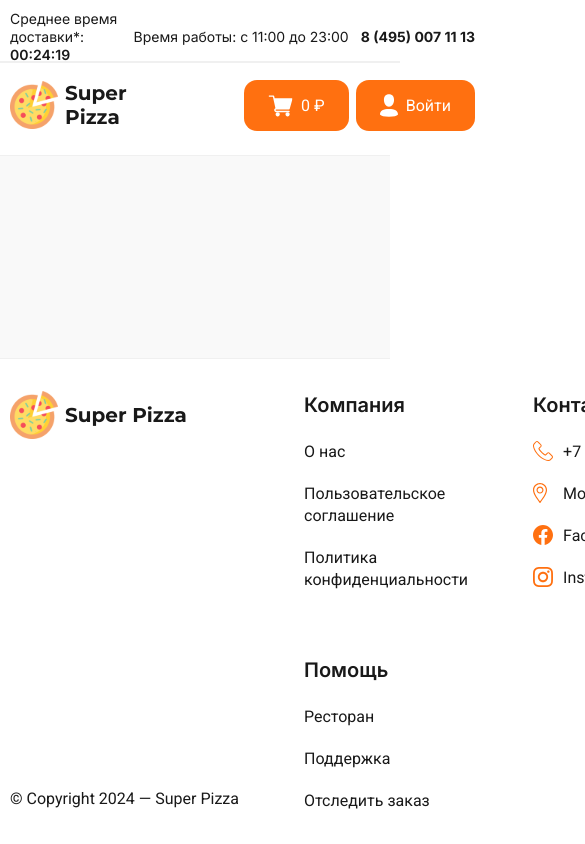
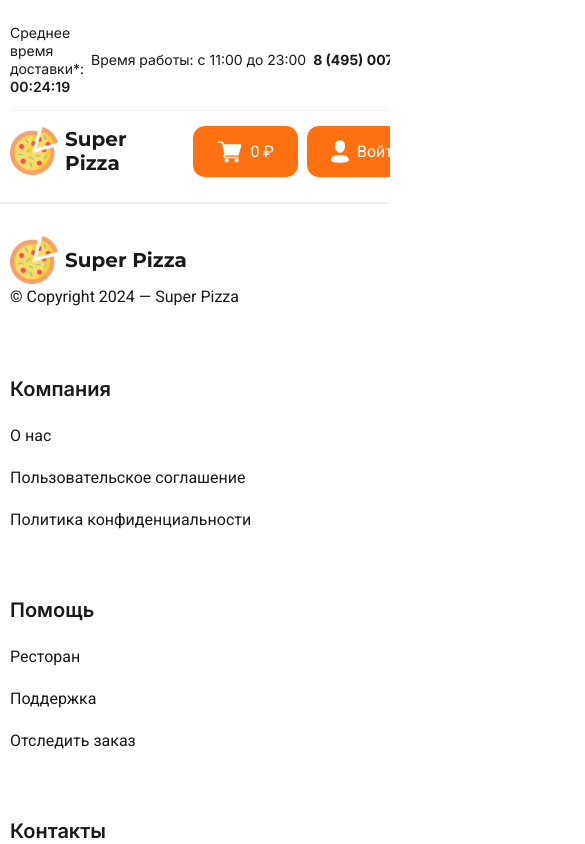
Before and after one commit to AnnaBegisheva/food-delivery-app, a React (Vite) app: page / in a window 390 px wide. Shown: the top 844 px of the page, 585 px wide, since content can reach past the window. Built offline with nearby package versions, Linux system fonts and the light colour scheme.

Commit message:
MANNA-2: according to comments

```diff
--- a/index.html
+++ b/index.html
@@ -9,7 +9,7 @@
       href="https://fonts.googleapis.com/css2?family=Inter:wght@100..900&family=Montserrat:wght@700&family=Roboto:wght@400;500;700&display=swap"
       rel="stylesheet" />
     <meta name="viewport" content="width=device-width, initial-scale=1.0" />
-    <title>Supper pizza</title>
+    <title>Supper Pizza</title>
   </head>
   <body>
     <div id="root"></div>
--- a/src/App.jsx
+++ b/src/App.jsx
@@ -4,14 +4,14 @@ import classNames from 'classnames/bind'
 import Header from './components/Header'
 import Footer from './components/Footer'
 
+const cx = classNames.bind(styles)
+
 function App() {
-  const cx = classNames.bind(styles)
-
   return (
     <>
       <div className={cx('container')}>
         <Header />
-        <div className='main'></div>
+        <div className={cx('main')}></div>
         <Footer />
       </div>
     </>
--- a/src/components/Button.jsx
+++ b/src/components/Button.jsx
@@ -2,9 +2,9 @@ import { useState } from 'react'
 import styles from '../styles/modules/components/button.module.scss'
 import classNames from 'classnames/bind'
 
+const cx = classNames.bind(styles)
+
 function Button({ text, isLarge, type, icon }) {
-  const cx = classNames.bind(styles)
-
   return (
     <>
       <button
@@ -12,8 +12,8 @@ function Button({ text, isLarge, type, icon }) {
           [`btn--${type}`]: true,
           'btn--large': isLarge,
         })}>
-        {icon && <img src={icon} alt='Icon' className={cx('btn__icon')} />}
-        <span className={cx('btn__text')}>{text}</span>
+        {icon && <img src={icon} alt='Icon' className={cx('icon')} />}
+        <span className={cx('text')}>{text}</span>
       </button>
     </>
   )
--- a/src/components/Footer.jsx
+++ b/src/components/Footer.jsx
@@ -2,67 +2,67 @@ import styles from '../styles/modules/layout/footer.module.scss'
 import classNames from 'classnames/bind'
 import Logo from './Logo'
 
+const cx = classNames.bind(styles)
+
 function Footer() {
-  const cx = classNames.bind(styles)
-
   return (
     <>
       <footer className={cx('footer')}>
         <div className={cx('container')}>
-          <div className={cx('footer__section', 'logo-box')}>
+          <section className={cx('section', 'logo-box')}>
             <Logo />
             <div className={cx('copy')}>&copy; Copyright 2024 — Super Pizza</div>
-          </div>
+          </section>
 
-          <nav className={cx('footer__nav')}>
-            <section className={cx('footer__section')}>
-              <h4 className={cx('footer__title')}>Компания</h4>
-              <ul className={cx('footer__list')}>
-                <li>
+          <nav className={cx('nav')}>
+            <section className={cx('section')}>
+              <h4 className={cx('title')}>Компания</h4>
+              <ul className={cx('list')}>
+                <li className={cx('item')}>
                   <a href='#'>О нас</a>
                 </li>
-                <li>
+                <li className={cx('item')}>
                   <a href='#'>Пользовательское соглашение</a>
                 </li>
-                <li>
+                <li className={cx('item')}>
                   <a href='#'>Политика конфиденциальности</a>
                 </li>
               </ul>
             </section>
 
-            <section className={cx('footer__section')}>
-              <h4 className={cx('footer__title')}>Помощь</h4>
-              <ul className={cx('footer__list')}>
-                <li>
+            <section className={cx('section')}>
+              <h4 className={cx('title')}>Помощь</h4>
+              <ul className={cx('list')}>
+                <li className={cx('item')}>
                   <a href='#'>Ресторан</a>
                 </li>
-                <li>
+                <li className={cx('item')}>
                   <a href='#'>Поддержка</a>
                 </li>
-                <li>
+                <li className={cx('item')}>
                   <a href='#'>Отследить заказ</a>
                 </li>
               </ul>
             </section>
           </nav>
 
-          <address className={cx('footer__section')}>
-            <h4 className={cx('footer__title')}>Контакты</h4>
-            <ul className={cx('footer__list')}>
-              <li className={cx('contacts__list-item', 'contacts__list-item--phone')} id='phone'>
+          <address className={cx('section')}>
+            <h4 className={cx('title')}>Контакты</h4>
+            <ul className={cx('list')}>
+              <li className={cx('item', 'contactsItem', 'contactsItem--phone')} id='phone'>
                 <a href='tel:+79262231011'>+7 (926) 223-10-11</a>
               </li>
-              <li className={cx('contacts__list-item', 'contacts__list-item--address')}>
+              <li className={cx('item', 'contactsItem', 'contactsItem--address')}>
                 <a
                   href='https://www.google.fr/maps/place/%D0%92%D0%BE%D1%80%D0%BE%D0%BD%D0%B5%D0%B6%D1%81%D0%BA%D0%B0%D1%8F+%D1%83%D0%BB.,+99,+%D0%9C%D0%BE%D1%81%D0%BA%D0%B2%D0%B0,+%D0%A0%D0%BE%D1%81%D1%81%D0%B8%D1%8F,+115597/@55.6099368,37.7586958,17z/data=!3m1!4b1!4m5!3m4!1s0x414ab11519f07349:0x1a82a22689b083fa!8m2!3d55.6099338!4d37.7612707?entry=ttu'
                   target='_blank'>
                   Москва, ул. Воронежская, д.99
                 </a>
               </li>
-              <li className={cx('contacts__list-item', 'contacts__list-item--facebook')}>
+              <li className={cx('item', 'contactsItem', 'contactsItem--facebook')}>
                 <a href='#'>Facebook</a>
               </li>
-              <li className={cx('contacts__list-item', 'contacts__list-item--instagram')}>
+              <li className={cx('item', 'contactsItem', 'contactsItem--instagram')}>
                 <a href='#'>Instagram</a>
               </li>
             </ul>
--- a/src/components/Header.jsx
+++ b/src/components/Header.jsx
@@ -6,10 +6,12 @@ import Button from './Button'
 import accountIcon from '../assets/images/account-icon.svg'
 import cartIcon from '../assets/images/cart-icon.svg'
 
+const cx = classNames.bind(styles)
+const currency = '₽'
+
 function Header() {
   const [sum, setSum] = useState(0)
   const [time, setTime] = useState('00:24:19')
-  const cx = classNames.bind(styles)
 
   return (
     <>
@@ -17,15 +19,16 @@ function Header() {
         <div className={cx('container')}>
           <div className={cx('time-estimation')}>
             Среднее время доставки*:
-            <span> {time}</span>
+            <span className={cx('delivery-time')}> {time}</span>
           </div>
           <div className={cx('working-hours')}>Время работы: с 11:00 до 23:00</div>
           <a className={cx('tel')} href='tel:+74950071113'>
             8 (495) 007 11 13
           </a>
-
-          <Logo header={true} />
-          <Button text={`${sum} ₽`} type={'primary'} icon={cartIcon} />
+        </div>
+        <div className={cx('container')}>
+          <Logo start={true} />
+          <Button text={`${sum} ${currency}`} type={'primary'} icon={cartIcon} />
           <Button text={`Войти`} type={'primary'} icon={accountIcon} />
         </div>
       </header>
--- a/src/components/Logo.jsx
+++ b/src/components/Logo.jsx
@@ -2,14 +2,14 @@ import styles from '../styles/modules/components/logo.module.scss'
 import classNames from 'classnames/bind'
 import logoIcon from '../assets/images/pizza-icon.svg'
 
-function Logo({ header }) {
-  const cx = classNames.bind(styles)
+const cx = classNames.bind(styles)
 
+function Logo({ start }) {
   return (
     <>
-      <div className={cx('logo-box', { 'logo-box--header': header })}>
-        <img src={logoIcon} alt='Logo' className={cx('logo-box__icon')} />
-        <span className={cx('logo-box__name')}>Super Pizza</span>
+      <div className={cx('logo-box', { 'logo-box--start': start })}>
+        <img src={logoIcon} alt='Logo' className={cx('icon')} />
+        <span className={cx('name')}>Super Pizza</span>
       </div>
     </>
   )
--- a/src/styles/_base.scss
+++ b/src/styles/_base.scss
@@ -1,15 +1,17 @@
-// COLORS
-$color-primary: rgba(255, 112, 16, 1);
-$color-primary-light: rgba(255, 238, 226, 1);
-$color-red: rgba(226, 53, 53, 1);
-$color-green: rgba(29, 201, 77, 1);
-$color-black: rgba(25, 25, 25, 1);
-$color-white: rgba(255, 255, 255, 1);
-$color-background: rgba(249, 249, 249, 1);
-$color-grey-light: rgba(240, 240, 240, 1);
-$color-text-grey: rgba(165, 165, 165, 1);
+:root {
+  // COLORS
+  --color-primary: rgba(255, 112, 16, 1);
+  --color-primary-light: rgba(255, 238, 226, 1);
+  --color-red: rgba(226, 53, 53, 1);
+  --color-green: rgba(29, 201, 77, 1);
+  --color-black: rgba(25, 25, 25, 1);
+  --color-white: rgba(255, 255, 255, 1);
+  --color-background: rgba(249, 249, 249, 1);
+  --color-grey-light: rgba(240, 240, 240, 1);
+  --color-text-grey: rgba(165, 165, 165, 1);
 
-//FONTS
-$font-primary: 'Roboto', sans-serif;
-$font-secondary: 'Inter', sans-serif;
-$font-logo: 'Montserrat', sans-serif;
+  //FONTS
+  --font-primary: 'Roboto', sans-serif;
+  --font-secondary: 'Inter', sans-serif;
+  --font-logo: 'Montserrat', sans-serif;
+}
--- a/src/styles/modules/components/button.module.scss
+++ b/src/styles/modules/components/button.module.scss
@@ -1,8 +1,8 @@
 @import '../../base';
 
 .btn {
-  color: $color-white;
-  font-family: $font-primary;
+  color: var(--color-white);
+  font-family: var(--font-primary);
   font-weight: 400;
   font-size: 1.6rem;
   text-align: center;
@@ -13,17 +13,16 @@
   display: flex;
   align-items: center;
   transition: all 0.2s;
+  border: 1px solid currentColor;
 
   &:active,
   &:focus {
     outline: none;
-    transform: translateY(-1px);
-    box-shadow: 0 0.5rem 1rem rgba($color-black, 0.5);
+    box-shadow: 0 0.5rem 1rem rgba(var(--color-black, 0.5));
   }
 
   &:hover {
-    transform: translateY(-3px);
-    box-shadow: 0 1rem 2rem rgba($color-black, 0.2);
+    box-shadow: 0 1rem 2rem rgba(var(--color-black, 0.2));
   }
 
   &--large {
@@ -31,32 +30,32 @@
   }
 
   &--green {
-    background-color: $color-green;
+    background-color: var(--color-green);
   }
 
   &--red {
-    background-color: $color-red;
+    background-color: var(--color-red);
   }
 
   &--primary {
-    background-color: $color-primary;
+    background-color: var(--color-primary);
     transition: all 0.2s ease-out;
 
     &:hover {
-      background-color: $color-white;
-      color: $color-primary;
-      border: 1px solid $color-primary;
+      background-color: var(--color-white);
+      color: var(--color-primary);
+      border: 1px solid var(--color-primary);
 
-      & > .btn__icon {
+      & > .icon {
         filter: brightness(0) saturate(100%) invert(60%) sepia(75%) saturate(4021%) hue-rotate(351deg) brightness(100%)
           contrast(102%);
       }
     }
   }
+}
 
-  &__icon {
-    display: inline-block;
-    max-width: 100%;
-    margin-right: 0.8rem;
-  }
+.icon {
+  display: inline-block;
+  max-width: 100%;
+  margin-right: 0.8rem;
 }
--- a/src/styles/modules/components/logo.module.scss
+++ b/src/styles/modules/components/logo.module.scss
@@ -4,40 +4,20 @@
   display: flex;
   align-items: center;
 
-  &__icon {
-    width: 4.8rem;
-    height: 4.8rem;
-    margin-right: 0.7rem;
-  }
-
-  &__name {
-    font-family: $font-logo;
-    font-size: 2rem;
-    line-height: 2.4rem;
-  }
-
-  &--header {
+  &--start {
     justify-self: start;
-    position: relative;
-
-    &::before {
-      content: '';
-      background-color: $color-grey-light;
-      height: 0.125rem;
-      width: 100vw;
-      position: absolute;
-      top: -2rem;
-      left: 0;
-    }
-
-    &::after {
-      content: '';
-      background-color: $color-grey-light;
-      height: 0.125rem;
-      width: 100vw;
-      position: absolute;
-      top: -2rem;
-      right: 0;
-    }
+    padding: 1.7rem 0;
   }
 }
+
+.icon {
+  width: 4.8rem;
+  height: 4.8rem;
+  margin-right: 0.7rem;
+}
+
+.name {
+  font-family: var(--font-logo);
+  font-size: 2rem;
+  line-height: 2.4rem;
+}
--- a/src/styles/modules/layout/app.module.scss
+++ b/src/styles/modules/layout/app.module.scss
@@ -14,8 +14,8 @@ html {
 }
 
 body {
-  font-family: $font-primary;
-  color: $color-black;
+  font-family: var(--font-primary);
+  color: var(--color-black);
   font-weight: 400;
   line-height: 1.6;
 }
@@ -26,7 +26,7 @@ a {
 }
 
 .container {
-  background-color: $color-background;
+  background-color: var(--color-background);
   display: grid;
   grid-template-columns: minmax(1rem, 1fr) minmax(min-content, 129rem) minmax(1rem, 1fr);
   grid-template-rows: auto 1fr auto;
@@ -36,4 +36,9 @@ a {
     'footer footer footer';
 
   min-height: 100vh;
+  overflow: hidden;
 }
+
+.main {
+  grid-area: main;
+}
--- a/src/styles/modules/layout/footer.module.scss
+++ b/src/styles/modules/layout/footer.module.scss
@@ -1,15 +1,44 @@
 @import '../../base';
 
 .footer {
-  background-color: $color-white;
+  background-color: var(--color-white);
   padding: 3.2rem 1rem;
   grid-area: footer;
   display: grid;
   grid-template-columns: 1fr minmax(min-content, 129rem) 1fr;
-  border-top: 0.125rem solid $color-grey-light;
+  border-top: 0.125rem solid var(--color-grey-light);
+}
 
-  &__title {
-    font-family: $font-secondary;
+.container {
+  grid-column: 2 / 3;
+  display: grid;
+  grid-template-columns: 1fr minmax(min-content, max-content) max-content;
+  gap: 6.5rem;
+
+  @media screen and (max-width: 900px) {
+    grid-template-columns: auto;
+  }
+}
+
+.logo-box {
+  display: flex;
+  flex-direction: column;
+  justify-content: space-between;
+  white-space: nowrap;
+}
+
+.copy {
+  font-size: 1.6rem;
+}
+
+.nav {
+  display: flex;
+  flex-wrap: wrap;
+  gap: 6.5rem;
+}
+
+.title {
+  font-family: var(--font-secondary);
   font-size: 2rem;
   font-weight: 600;
   font-style: normal;
@@ -17,16 +46,11 @@
   margin-bottom: 2.2rem;
 }
 
-  &__nav {
-    display: flex;
-    flex-wrap: wrap;
-    gap: 6.5rem;
+.list {
+  list-style: none;
 }
 
-  &__list {
-    list-style: none;
-
-    & li {
+.item {
   &:not(:last-child) {
     margin-bottom: 2rem;
   }
@@ -36,21 +60,19 @@
     font-style: normal;
     line-height: 2.2rem;
     display: block;
-        transition: all 0.5s;
+    transition: all 0.2s;
   }
 
   & a:hover,
   & a:active,
   & a:focus {
     outline: none;
-        color: $color-primary;
+    color: var(--color-primary);
     transform: translateY(-3px);
   }
 }
-  }
-}
 
-.contacts__list-item {
+.contactsItem {
   position: relative;
   padding-left: 3rem;
 
@@ -77,21 +99,3 @@
     background: url(../../../assets/images/instagram-icon.svg) no-repeat;
   }
 }
-
-.container {
-  grid-column: 2 / 3;
-  display: grid;
-  grid-template-columns: 1fr minmax(min-content, max-content) max-content;
-  gap: 6.5rem;
-}
-
-.logo-box {
-  display: flex;
-  flex-direction: column;
-  justify-content: space-between;
-  white-space: nowrap;
-}
-
-.copy {
-  font-size: 1.6rem;
-}
--- a/src/styles/modules/layout/header.module.scss
+++ b/src/styles/modules/layout/header.module.scss
@@ -1,50 +1,72 @@
 @import '../../base';
 
 .header {
-  font-family: $font-secondary;
+  font-family: var(--font-secondary);
   font-weight: 400;
   font-size: 1.4rem;
   line-height: 1.8rem;
   width: 100%;
-  background-color: $color-white;
+  background-color: var(--color-white);
   padding: 1rem;
-  position: fixed;
+  position: sticky;
   top: 0;
-  left: 0;
 
   grid-area: header;
   display: grid;
   grid-template-columns: 1fr minmax(min-content, 129rem) 1fr;
-  border-bottom: 0.125rem solid $color-grey-light;
+  border-bottom: 0.125rem solid var(--color-grey-light);
 }
 
 .container {
   grid-column: 2 / 3;
   display: grid;
   grid-template-columns: 1fr repeat(2, max-content);
-  grid-template-rows: minmax(min-content, 5rem) minmax(min-content, 8rem);
   column-gap: 0.7rem;
-  row-gap: 0.125rem;
   justify-items: end;
   align-items: center;
+  position: relative;
+
+  &:first-child {
+    &::before {
+      content: '';
+      background-color: var(--color-grey-light);
+      height: 0.125rem;
+      width: 100vw;
+      position: absolute;
+      top: 100%;
+      left: 0;
+    }
+
+    &::after {
+      content: '';
+      background-color: var(--color-grey-light);
+      height: 0.125rem;
+      width: 100vw;
+      position: absolute;
+      top: 100%;
+      right: 0;
+    }
+  }
 }
 
 .time-estimation {
   justify-self: start;
+  padding: 1.4rem 0;
 }
 
-.time-estimation > span {
+.delivery-time {
   font-weight: 600;
 }
 
 .tel {
   font-weight: 700;
-  transition: all 0.5s;
+  transition: all 0.2s;
+
   &:hover,
   &:active,
   &:focus {
     outline: none;
-    color: $color-primary;
+    color: var(--color-primary);
     transform: translateY(-3px);
   }
 }
```
Lines whose indentation alone changed are shown as unchanged.
